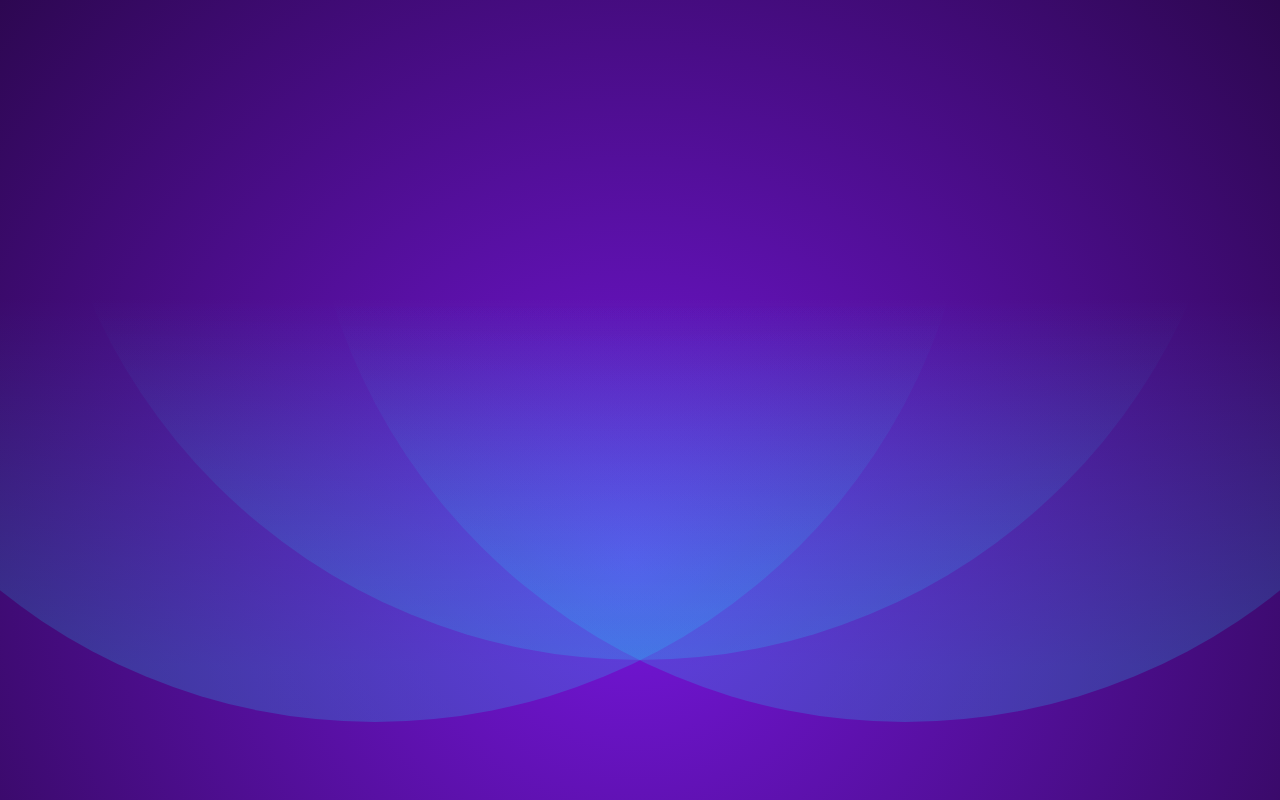
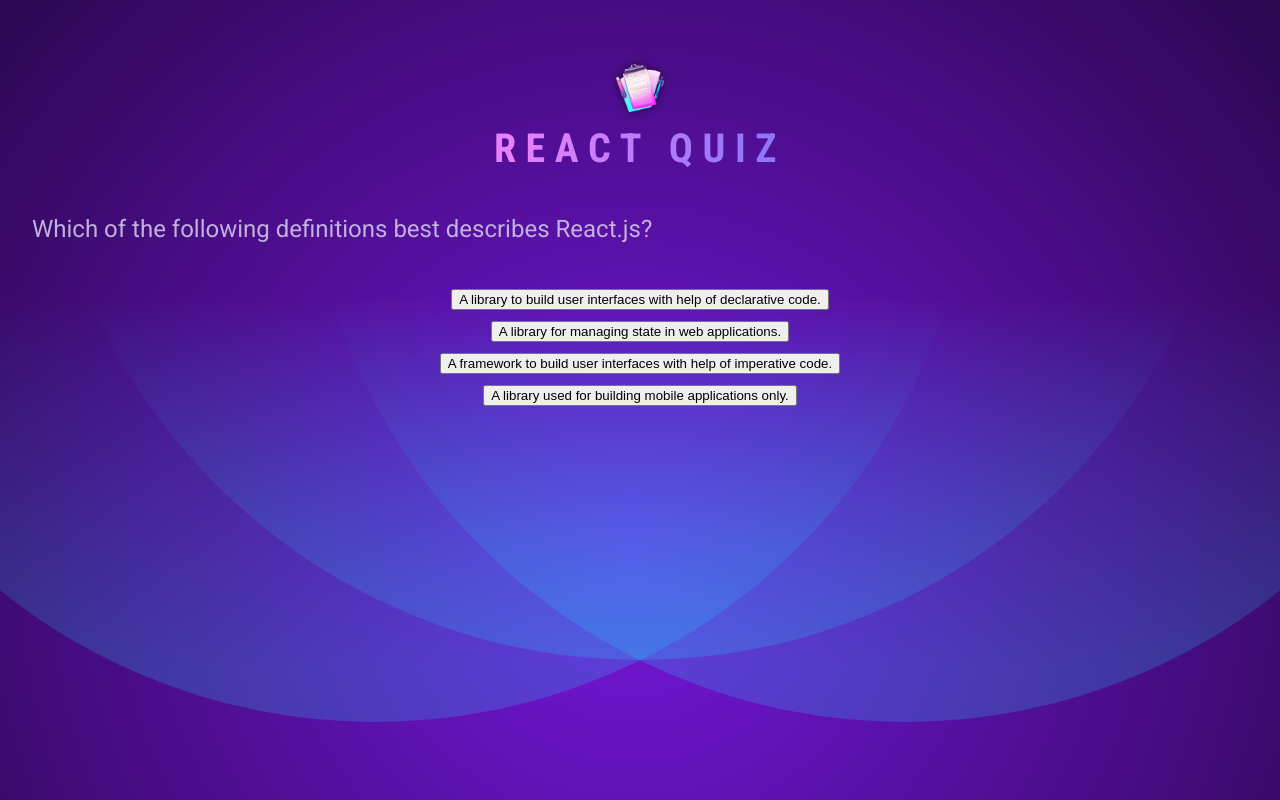
Before and after one commit to Kavery-pm/React-quiz, a React (Vite) app: page / in a window 1280 px wide. Built offline with nearby package versions, Linux system fonts and the light colour scheme.

Commit message:
added header and quiz components

```diff
--- a/src/App.jsx
+++ b/src/App.jsx
@@ -1,3 +1,14 @@
-function App() {}
+import Header from "./components/Header";
+import Quiz from "./components/Quiz";
+
+function App() {
+
+    return (
+        <>
+        <Header/>
+        <Quiz/>
+        </>
+    )
+}
 
 export default App;
--- /dev/null
+++ b/src/components/Header/index.jsx
@@ -0,0 +1,11 @@
+import QuizLogo from '../../assets/quiz-logo.png';
+
+const Header = () => {
+  return (
+    <header>
+        <img src={QuizLogo} alt="React Quiz Logo" />
+      <h1>React Quiz</h1>
+    </header>
+  );
+}
+export default Header;
--- /dev/null
+++ b/src/components/Quiz/index.jsx
@@ -0,0 +1,27 @@
+import { useState } from "react";
+import questions from "../../questions";
+
+const Quiz = () => {
+
+
+    const [userAnswers, setuserAnswers] = useState([]);
+    const activeQuestionIndex = userAnswers.length;
+    const handleSelectAnswer = (answer) => {
+        console.log("Selected answer:", answer);
+        setuserAnswers([...userAnswers, answer]);
+    };
+    return (
+        <div id='question'>
+            <h2>{questions[activeQuestionIndex].text}</h2>
+            <ul id='answers'>
+                {questions[activeQuestionIndex].answers.map((answer) => {
+                    return (
+                        <li key={answer}><button onClick={()=>{handleSelectAnswer(answer)}}>{answer}</button></li>
+                    )
+                })}
+            </ul>
+        </div>
+
+    );
+}
+export default Quiz;
--- /dev/null
+++ b/src/questions.js
@@ -0,0 +1,72 @@
+export default [
+  {
+    id: 'q1',
+    text: 'Which of the following definitions best describes React.js?',
+    answers: [
+      'A library to build user interfaces with help of declarative code.',
+      'A library for managing state in web applications.',
+      'A framework to build user interfaces with help of imperative code.',
+      'A library used for building mobile applications only.',
+    ],
+  },
+  {
+    id: 'q2',
+    text: 'What purpose do React hooks serve?',
+    answers: [
+      'Enabling the use of state and other React features in functional components.',
+      'Creating responsive layouts in React applications.',
+      'Handling errors within the application.',
+      'Part of the Redux library for managing global state.',
+    ],
+  },
+  {
+    id: 'q3',
+    text: 'Can you identify what JSX is?',
+    answers: [
+      'A JavaScript extension that adds HTML-like syntax to JavaScript.',
+      'A JavaScript library for building dynamic user interfaces.',
+      'A specific HTML version that was explicitly created for React.',
+      'A tool for making HTTP requests in a React application.',
+    ],
+  },
+  {
+    id: 'q4',
+    text: 'What is the most common way to create a component in React?',
+    answers: [
+      'By defining a JavaScript function that returns a renderable value.',
+      'By defining a custom HTML tag in JavaScript.',
+      'By creating a file with a .jsx extension.',
+      'By using the "new" keyword followed by the component name.',
+    ],
+  },
+  {
+    id: 'q5',
+    text: 'What does the term "React state" imply?',
+    answers: [
+      'An object in a component that holds values and may cause the component to render on change.',
+      'The lifecycle phase a React component is in.',
+      'The overall status of a React application, including all props and components.',
+      'A library for managing global state in React applications.',
+    ],
+  },
+  {
+    id: 'q6',
+    text: 'How do you typically render list content in React apps?',
+    answers: [
+      'By using the map() method to iterate over an array of data and returning JSX.',
+      'By using the for() loop to iterate over an array of data and returning JSX.',
+      'By using the forEach() method to iterate over an array of data and returning JSX.',
+      'By using the loop() method to iterate over an array of data and returning JSX.',
+    ],
+  },
+  {
+    id: 'q7',
+    text: 'Which approach can NOT be used to render content conditionally?',
+    answers: [
+      'Using a the #if template syntax.',
+      'Using a ternary operator.',
+      'Using the && operator.',
+      'Using an if-else statement.',
+    ],
+  },
+];
```
Also changed, not shown: 1 other file (tests, documents, lock files or other folders).
